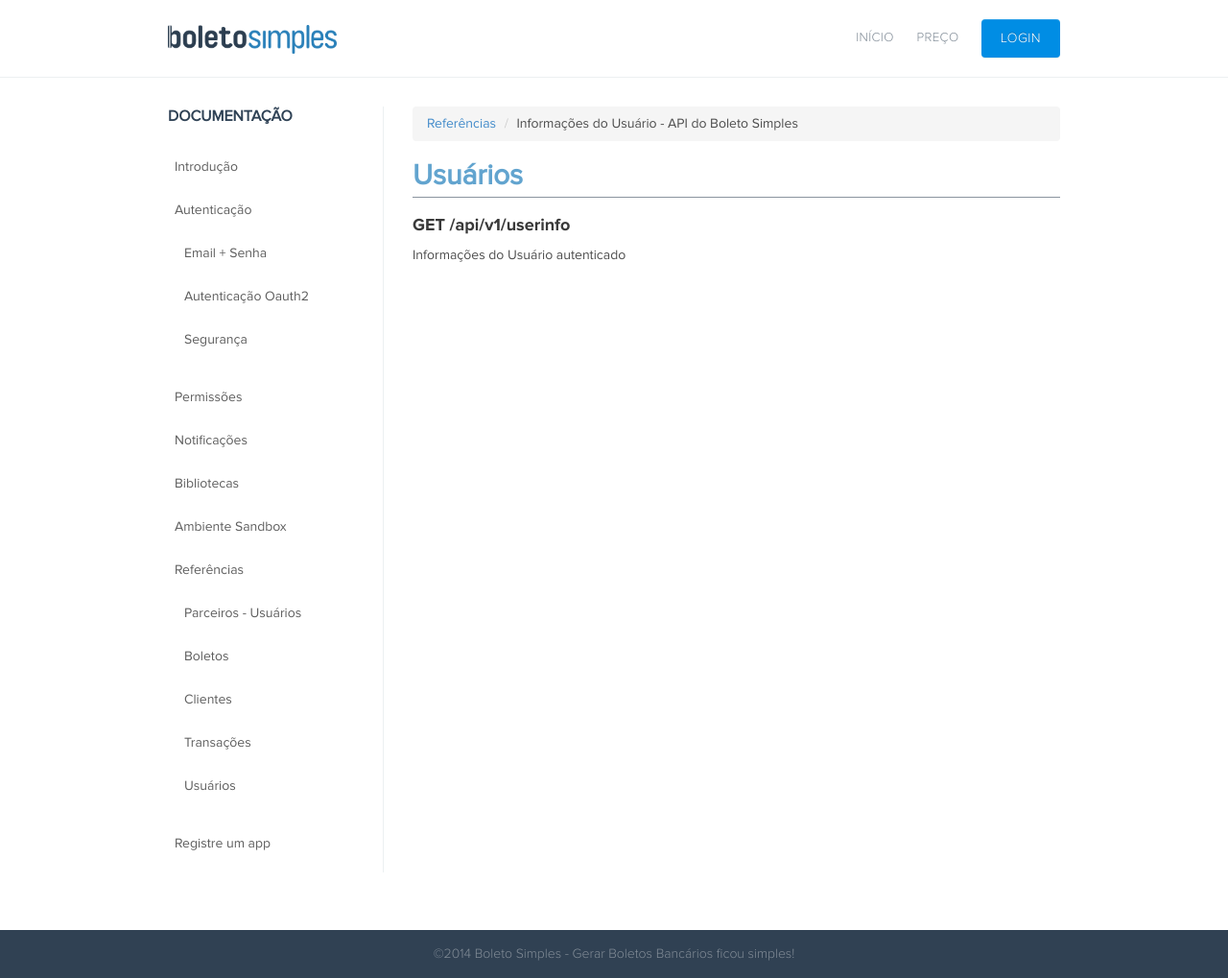
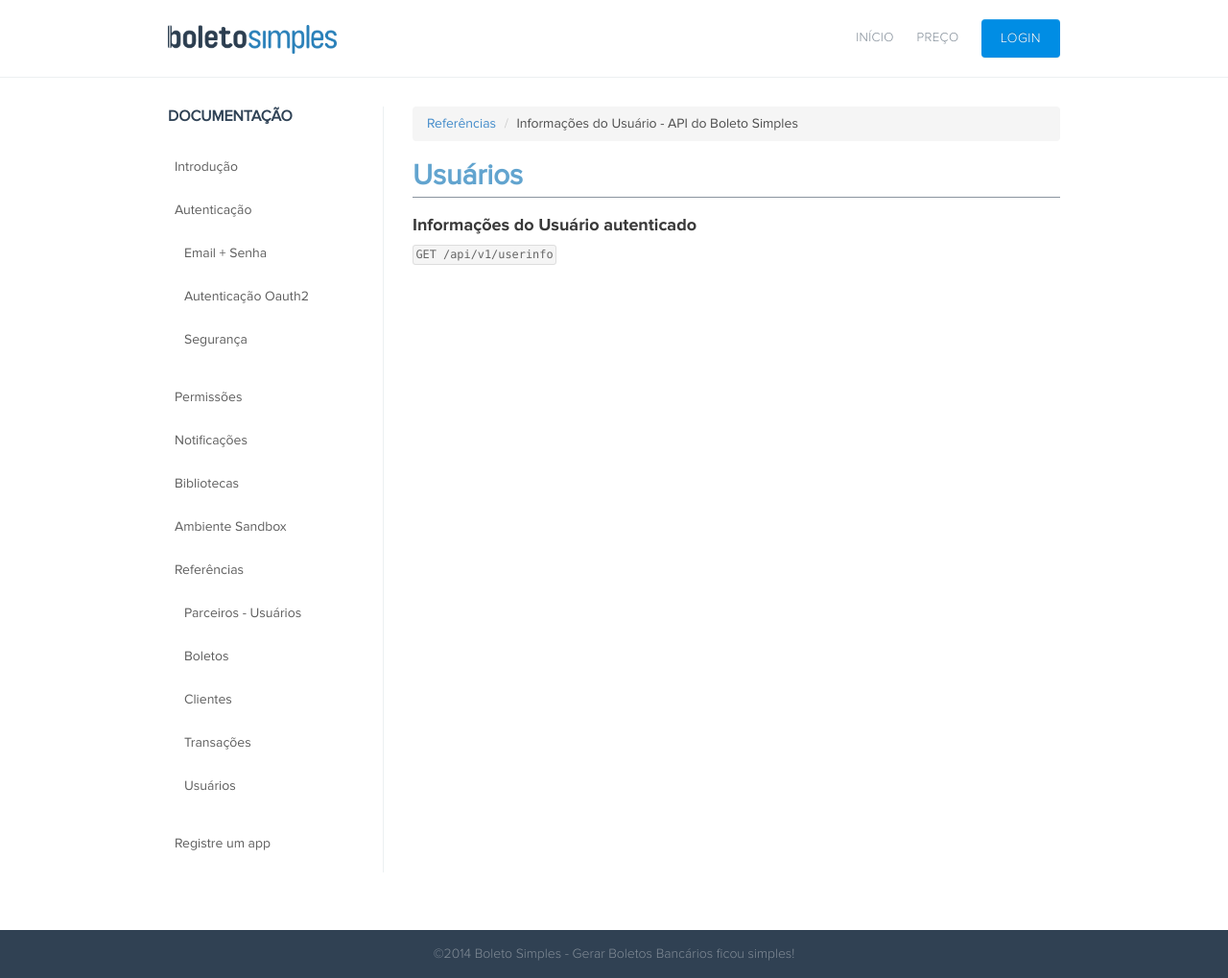
Before and after one commit to BoletoSimples/boletosimples-docs, a Jekyll site: the page built from reference/v1/users/index.md, in a window 1280 px wide. Shown: the whole page at 96% size. Built offline with Jekyll 4.4.1, drawn with Linux system fonts in a browser that asks for light colours.

```diff
--- a/reference/v1/users/index.md
+++ b/reference/v1/users/index.md
@@ -6,5 +6,5 @@ en: /en/references
 
 ## Usuários
 
-### GET /api/v1/userinfo
-Informações do Usuário autenticado
+### Informações do Usuário autenticado
+<code>GET /api/v1/userinfo</code>
```
